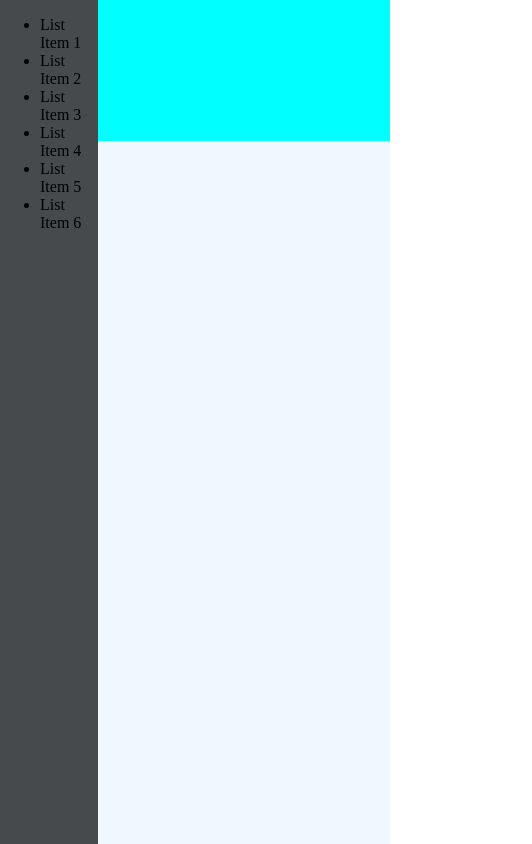
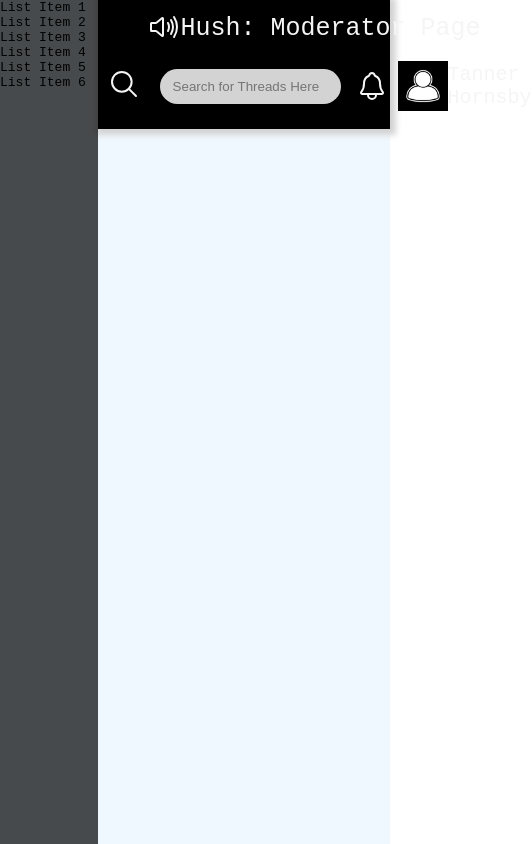
Before and after one commit to TannerHornsby7/odin-admindashboard, a plain HTML site: page index.html in a window 390 px wide. Shown: the whole page, 532 px wide, since content can reach past the window. Drawn offline with nearby package versions, Linux system fonts and the light colour scheme.

Commit message:
Complete header section of the layout
Used solely vanilla css; however, I plan on switching to using scss
for work on the nav menu and content sections. This is because I could
really use the nesting functionality to clean up my code and save time.

The biggest things I learned so far were to use outline: none !important
on inputs to get rid of the borders and allow more responsive desings.

I feel like I improved my understanding of how grid layouts work and
will be able to work much faster on future sections.

Fixes for the future would be to implement nesting and other scss
functionality and fix my input bar so that the cursor lines up with
the placeholder text

In total this section took me 2.5 hours

```diff
--- a/index.html
+++ b/index.html
@@ -9,7 +9,23 @@
 </head>
 <body>
     <div class="container">
-        <div class="header"></div>
+        <div class="header">
+            <div class="top">
+                <ion-icon size="large" name="volume-high-outline"></ion-icon>
+                <p>Hush: Moderator Page</p>
+            </div>
+            <div class="bottom">
+                <label for="search" class="icon">
+                    <ion-icon size="large" name="search-outline"></ion-icon>
+                </label>
+                <input type="search" id="search" name="search" placeholder="   Search for Threads Here">
+                <div class="userchunk">
+                    <ion-icon size="large" name="notifications-outline"></ion-icon>
+                    <img src="assets/lightprofilepic.png" alt="profilepic" height="50px">
+                    <p>Tanner Hornsby</p>
+                </div>
+            </div>
+        </div>
         <div class="dashboard">
             <ul>
                 <li>List Item 1</li>
@@ -25,5 +41,7 @@
             <div class="sidebar"></div>
         </div>
     </div>
+    <script type="module" src="https://unpkg.com/ionicons@5.5.2/dist/ionicons/ionicons.esm.js"></script>
+    <script nomodule src="https://unpkg.com/ionicons@5.5.2/dist/ionicons/ionicons.js"></script>
 </body>
 </html>
--- a/style.css
+++ b/style.css
@@ -3,21 +3,103 @@
     margin: 0%;
     padding: 0%;
     height: 100%;
+    font-family: monospace;
+}
+
+ul,
+li {
+    list-style: none;
+    margin: 0%;
+    padding: 0%;
+    display: inline;
+    justify-self: center;
+    align-items: center;
+}
+
+input {
+    outline: none !important;
 }
 
 .container {
     height: 100%;
     display: grid;
     grid-template-columns: 1fr 2fr 1fr;
-    grid-template-rows: 1fr 5fr;
+    grid-template-rows: 1fr 6fr;
     background-color: aliceblue;
 }
 
 .header {
-    grid-area: 1 / 2 / 2 / span all;
+    grid-area: 1 / 2 / 2 / 4;
     display: grid;
-    background-color: aqua;
+    grid-template-rows: 1fr 2fr;
+    background-color: black;
+    color: whitesmoke;
+    box-shadow: 2px 2px 6px 4px lightgray;
 
+}
+
+.top {
+    grid-row: 1 / 2;
+    width: 100%;
+    display: grid;
+    justify-content: center;
+    display: flex;
+    align-items: flex-end;
+}
+
+ion-icon {
+    display: inline-block;
+    color: whitesmoke;
+}
+
+.top p {
+    padding: 0%;
+    margin: 0%;
+    font-size: 25px;
+    font-weight: 400;
+}
+
+.bottom {
+    grid-row: 2 / 3;
+    width: 100%;
+    display: grid;
+    grid-template-columns: 2fr 10fr 4fr;
+}
+
+.userchunk {
+    padding-left: 15px;
+    display: grid;
+    grid-template-columns: 1fr 1fr 6fr;
+    text-align: left;
+    font-size: 20px;
+    align-items: center;
+}
+
+.bottom ion-icon {
+    justify-self: right;
+    padding-right: 10px;
+}
+.bottom label {
+    justify-self: right;
+    align-self: center;
+    padding: 10px;
+}
+
+#search {
+    align-self: center;
+    height: 35px;
+    background-color: lightgray;
+    border-radius: 20px;
+    border: none;
+}
+
+#search:hover {
+    box-shadow: 2px 2px 2px 1px darkslategrey;
+}
+
+#search:focus {
+    box-shadow: 2px 2px 2px 1px darkslategrey;
+    background-color: aliceblue;
 }
 
 .dashboard {
@@ -26,6 +108,6 @@
 }
 
 .content {
-    grid-area: 2 / 2 / span all / span all;
+    grid-area: 2 / 2 / 3 / span all;
 
 }
```
Also changed, not shown: assets/darkprofilepic.png (added), assets/lightprofilepic.png (added).
